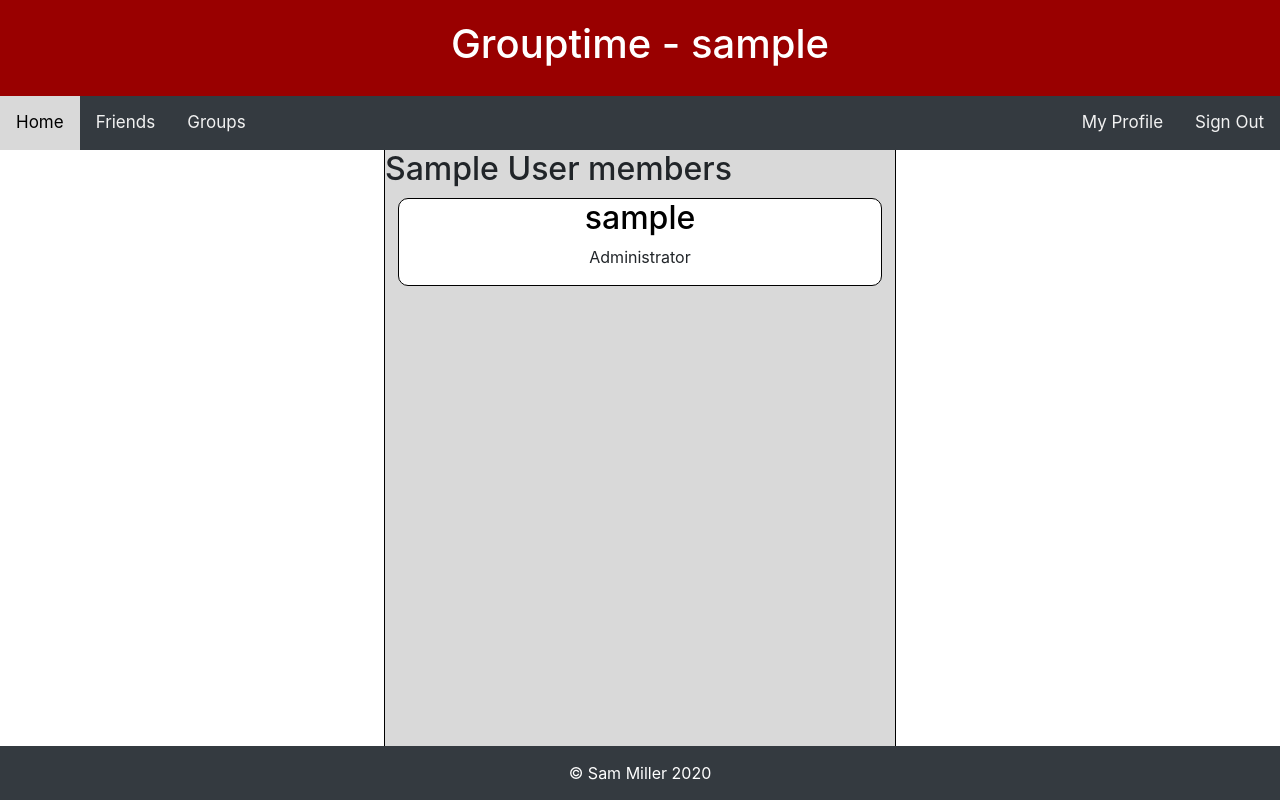
After one commit to SamuelJMiller/group-scheduler, a Flask app: page /group/1/members in a window 1280 px wide. The commit adds this page. Run offline with Flask 2, Linux system fonts and the light colour scheme; a user stored in the database is signed in; tables that the repository leaves empty hold one stand-in row (values such as "Sample post"); some libraries are stand-ins or nearby versions.

Commit message:
add group member page

```diff
--- a/app/routes.py
+++ b/app/routes.py
@@ -218,3 +218,9 @@ def my_admin():
 def group_profile(groupid):
     group = UserGroup.query.filter_by(id=groupid).first()
     return render_template('group.html', title=group.group_name, group=group)
+
+@app.route('/group/<groupid>/members')
+@login_required
+def group_members(groupid):
+    group = UserGroup.query.filter_by(id=groupid).first()
+    return render_template('group_members.html', title='Members - ' + group.group_name, group=group)
--- a/app/static/styles/style.css
+++ b/app/static/styles/style.css
@@ -354,7 +354,7 @@ footer p {
     border: 1px solid black;
     border-radius: 10px;
 }
-.group-card:last-of-type {
+.group-card:first-of-type {
     margin-top: 10px;
 }
 
@@ -373,3 +373,17 @@ footer p {
 .group-admin-pointer:hover {
     color: #0000EE;
 }
+
+.group-member-banner {
+    text-align: center;
+    width: 95%;
+    margin-left: auto;
+    margin-right: auto;
+    margin-bottom: 10px;
+    background-color: white;
+    border: 1px solid black;
+    border-radius: 10px;
+}
+.group-member-banner:first-of-type {
+    margin-top: 10px;
+}
--- /dev/null
+++ b/app/templates/_group_member.html
@@ -0,0 +1,9 @@
+<div class="group-member-banner">
+    <h2 class="group-member-header"><a class="user-card-header-link" href="{{ url_for('user_profile', userid=user.id) }}">{{ user.username }}</a></h2>
+
+    {% if group.admin == user %}
+        <p class="group-member-rank">Administrator</p>
+    {% else %}
+        <p class="group-member-rank">Member</p>
+    {% endif %}
+</div>
--- a/app/templates/group.html
+++ b/app/templates/group.html
@@ -4,7 +4,7 @@
     <h2 id="group-page-header">{{ group.group_name }}</h2>
 
     <div id="group-page-links">
-        <a id="group-members-link" href="">Members({{ group.members.count() }})</a>
+        <a id="group-members-link" href="{{ url_for('group_members', groupid=group.id) }}">Members({{ group.members.count() }})</a>
         <a id="group-events-link" href="">Events({{ group.engagements.count() }})</a>
         {% if group.admin == current_user %}
             <a id="group-manage-link" href="">Manage</a>
--- a/app/templates/group_members.html
+++ b/app/templates/group_members.html
@@ -1,5 +1,9 @@
 {% extends "base.html" %}
 
 {% block content %}
+    <h2 id="group-members-header">{{ group.group_name }} members</h2>
 
+    {% for user in group.members %}
+        {% include "_group_member.html" %}
+    {% endfor %}
 {% endblock %}
```
